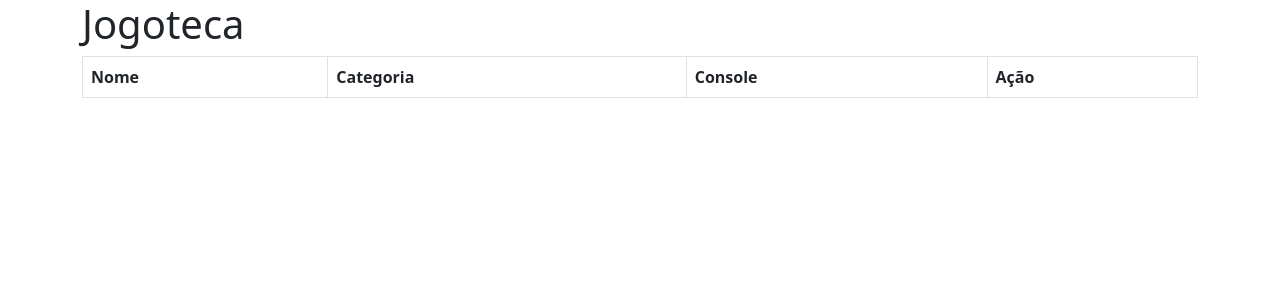
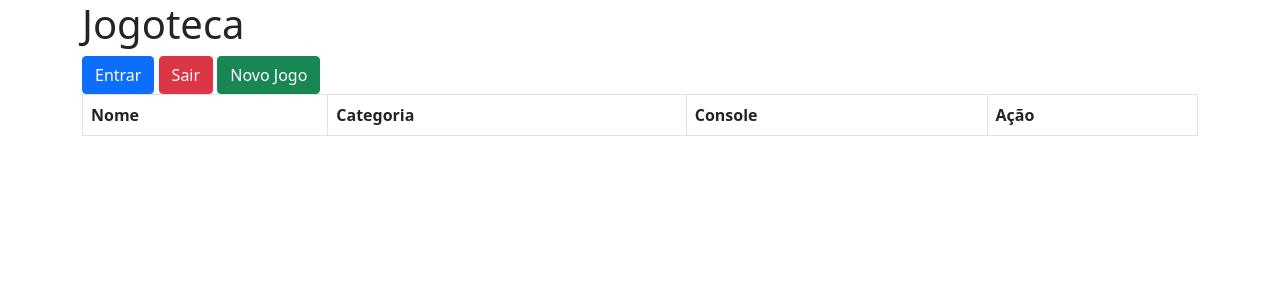
Before and after one commit to melkmuller/jogoteca, a Flask app: page / in a window 1280 px wide. Shown: the top 300 px of the page. Run offline with Flask 2, Linux system fonts and the light colour scheme; the visitor is signed in with stand-in values (Sample User, id 1); data that the repository does not hold is empty; some libraries are stand-ins or nearby versions.

Commit message:
Altera rotas e edita templates

```diff
--- a/templates/lista.html
+++ b/templates/lista.html
@@ -1,5 +1,10 @@
 {% extends "template.html" %}
 {% block conteudo %}
+
+    <a class="btn btn-primary" href="{{ url_for('login') }}">Entrar</a>
+    <a class="btn btn-danger" href="{{ url_for('logout') }}">Sair</a>
+    <a class="btn btn-success" href="{{ url_for('novo') }}">Novo Jogo</a>
+
     <table class="table table-striped table-responsive table-bordered">
         <thead class="thead-default">
             <tr>
@@ -15,7 +20,10 @@
                 <td>{{ jogo.nome }}</td>
                 <td>{{ jogo.categoria }}</td>
                 <td>{{ jogo.console }}</td>
-                <td><a href="{{ url_for('editar') }}">Editar</a></td>
+                <td>
+                    <a href="{{ url_for('editar', id=jogo.id) }}">Editar</a>
+                    <a href="{{ url_for('deletar', id=jogo.id) }}">Deletar</a>
+                </td>
             </tr>
         {% endfor %}
         </tbody>
--- a/templates/login.html
+++ b/templates/login.html
@@ -1,5 +1,6 @@
 {% extends "template.html" %}
 {%  block conteudo %}
+    <div>
         <h1>Faça seu login</h1>
         <form method="POST" action="{{ url_for('autenticar') }}">
         <input type="hidden" name="proxima" value="{{ proxima or url_for('index') }}">
@@ -9,4 +10,6 @@
                 <button class="btn btn-primary" type="submit">Entrar</button>
             </p>
         </form>
+        <a class="btn btn-danger" href="{{ url_for('index') }}">Voltar</a>
+    </div>
 {% endblock %}
--- a/templates/novo.html
+++ b/templates/novo.html
@@ -15,6 +15,7 @@
             <input type="text" id="console" name="console" class="form-control">
           </div>
           <button type="submit" class="btn btn-primary btn-salvar">Salvar</button>
+          <a class="btn btn-danger" href="{{ url_for('index') }}">Voltar</a>
         </fieldset>
       </form>
 {% endblock %}
--- a/templates/template.html
+++ b/templates/template.html
@@ -25,6 +25,9 @@
     {% block conteudo %}
 
     {% endblock %}
+
+    <script type="text/javascript" src="{{ url_for('static', filename='jquery.js') }}"></script>
+    <script type="text/javascript" src="{{ url_for('static', filename='app.js') }}"></script>
 </div>
 </body>
 </html>
--- a/views.py
+++ b/views.py
@@ -1,6 +1,9 @@
+import time
+
 from flask import render_template, request, redirect, session, flash, url_for
 from jogoteca import app, db
 from models import Jogos, Usuarios
+from helpers import recupera_imagem, deleta_arquivo
 
 
 @app.route('/')
@@ -18,11 +21,14 @@ def novo():
     return render_template('novo.html', titulo='Novo Jogo')
 
 
-@app.route('/editar')
-def editar():
+@app.route('/editar/<int:id>')
+def editar(id):
     if 'usuario_logado' not in session or session['usuario_logado'] is None:
         return redirect(url_for('login', proxima=url_for('editar')))
-    return render_template('editar.html', titulo='Editando Jogo')
+
+    jogo = Jogos.query.filter_by(id=id).first()
+    capa_jogo = recupera_imagem(id)
+    return render_template('editar.html', titulo='Editando Jogo', jogo=jogo, capa_jogo=capa_jogo)
 
 
 @app.route('/criar', methods=['POST', ])
@@ -40,12 +46,43 @@ def criar():
     db.session.add(novo_jogo)
     db.session.commit()
 
+    arquivo = request.files['arquivo']
+    upload_path = app.config['UPLOAD_PATH']
+    timestamp = time.time()
+    arquivo.save(f'{upload_path}/capa{jogo.id}-{timestamp}.jpg')
+
     return redirect(url_for('index'))
 
 
 @app.route('/atualizar', methods=['POST', ])
 def atualizar():
-    pass
+    jogo = Jogos.query.filter_by(id=request.form['id']).first()
+    jogo.nome = request['nome']
+    jogo.categoria = request['categoria']
+    jogo.console = request['console']
+
+    db.session.add(jogo)
+    db.session.commit()
+
+    arquivo = request.files['arquivo']
+    upload_path = app.config['UPLOAD_PATH']
+    timestamp = time.time()
+    deleta_arquivo(id)
+    arquivo.save(f'{upload_path}/capa{jogo.id}-{timestamp}.jpg')
+
+    return redirect(url_for('index'))
+
+
+@app.route('/deletar/<int:id>')
+def deletar(id):
+    if 'usuario_logado' not in session or session['usuario_logado'] is None:
+        return redirect(url_for('login'))
+
+    Jogos.query.filter_by(id=id).delete()
+    db.session.commit()
+    flash('Jogo deletado com sucesso')
+
+    return redirect(url_for('index'))
 
 
 @app.route('/login')
```
Also changed, not shown: templates/editar.html (+16 -3 lines). Lines whose indentation alone changed are shown as unchanged.
